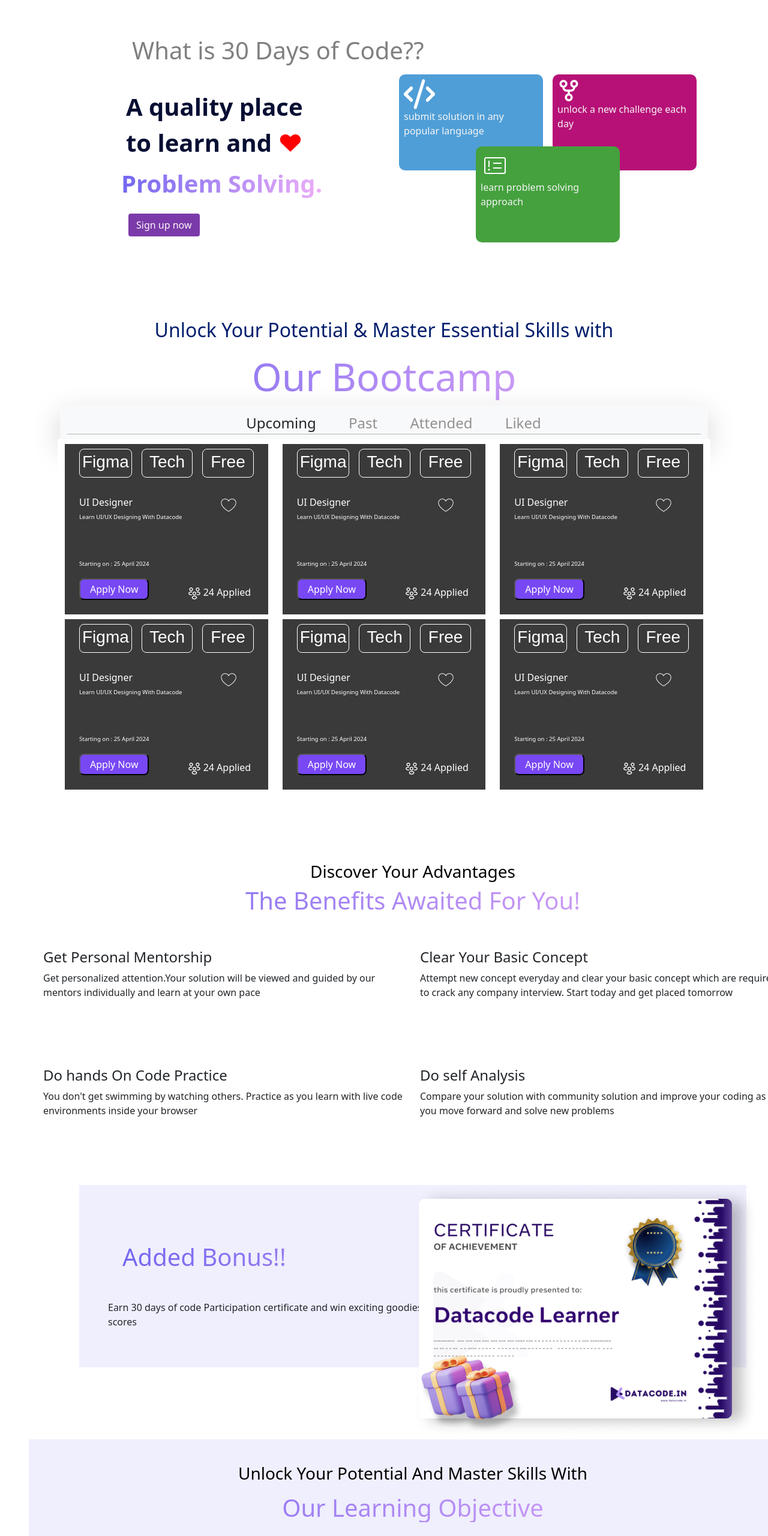
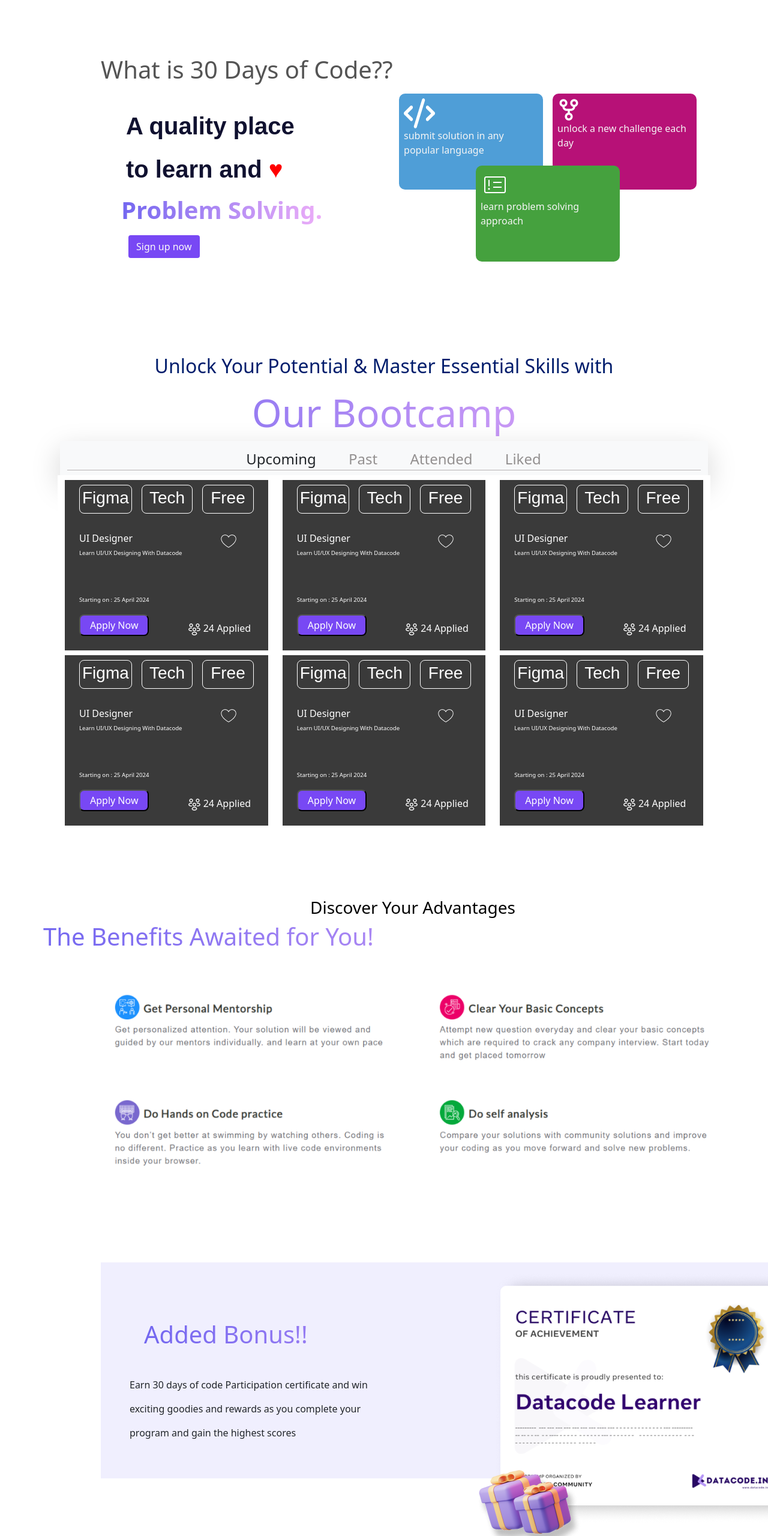
Before and after one commit to AnushkaTomar123/landing_page_30DaysOfCode, a plain HTML site: page index.html in a window 1280 px wide. Shown: the part 1282-3842 px from the top of the page at 60% size. Drawn offline with nearby package versions, Linux system fonts and the light colour scheme.

Commit message:
features added

```diff
--- a/index.html
+++ b/index.html
@@ -4,6 +4,7 @@
     <meta charset="UTF-8">
     <meta name="viewport" content="width=device-width, initial-scale=1.0">
     <link rel="stylesheet" href="./styles/style.css">
+    <link rel="stylesheet" href="./styles/media.css">
     <link rel="stylesheet" href="https://cdnjs.cloudflare.com/ajax/libs/font-awesome/6.6.0/css/all.min.css" integrity="sha512-Kc323vGBEqzTmouAECnVceyQqyqdsSiqLQISBL29aUW4U/M7pSPA/gEUZQqv1cwx4OnYxTxve5UMg5GT6L4JJg==" crossorigin="anonymous" referrerpolicy="no-referrer" />
     <link href="https://cdn.jsdelivr.net/npm/bootstrap@5.0.2/dist/css/bootstrap.min.css" rel="stylesheet" integrity="sha384-EVSTQN3/azprG1Anm3QDgpJLIm9Nao0Yz1ztcQTwFspd3yD65VohhpuuCOmLASjC" crossorigin="anonymous">
     <script src="https://cdn.jsdelivr.net/npm/@popperjs/core@2.9.2/dist/umd/popper.min.js" integrity="sha384-IQsoLXl5PILFhosVNubq5LC7Qb9DXgDA9i+tQ8Zj3iwWAwPtgFTxbJ8NT4GN1R8p" crossorigin="anonymous"></script>
@@ -60,20 +61,21 @@
               </div>
             </section>
 
-            <section class=" secondpart container-fluid m-5  ">
-              <h1 class="text-sm-start text-center " >What is 30 Days of Code??</h1>
-              <div class="container d-flex " >
+            <section class=" secondpart container-fluid  m-lg-5 p-lg-4 m-sm-3 p-sm-2 m-1 p-1  ">
+              <h1 class="text-start mx-lg-5 m-1 px-lg-5 p-1" >What is 30 Days of Code??</h1>
+              <div class="container d-lg-flex" >
                 <div class="contentsA1 mx-5  my-3 px-4 py-2">
 
-                  <p class="nrml m-1 p-1 text-start"><b>A quality place <br> to learn and </b> <span >♥</span><br> <p class="gradient m-0 p-0 text-start"><b>Problem Solving.</b></p>
-                  </p>
+                  <p class="nrml m-1 p-1 text-start">A quality place  </p><p class="nrml m-1 p-1 text-start">to learn and  <span >♥</span> </p> <p class="gradient m-0 p-0 text-start"><b>Problem Solving.</b></p>
+
                   <div class="m-2 p-1"><button  class="btn" >Sign up now</button></div>
               </div>
 
-              <div class="colorbox mx-5 ">
+              <div class="colorbox mx-5 d-sm-flex justify-content-center ">
               <div class="bluebox  p-2 m-2 text-start "><span><img src="./styles/images/toggler.png " ></span><br><p>submit solution in any popular language</p></div>
+              <div class="greenbox  p-2  text-start"><span><img src="./styles/images/material-symbols-light_problem-outline.png"></span><br><p>learn problem solving approach</p></div>
               <div class="pinkbox  p-2 m-2  text-start"><span><img src="./styles/images/gravity-ui_code-fork.png"></span><br><p>unlock a new challenge each day</p></div>
-              <div class="greenbox  p-2  text-start"><span><img src="./styles/images/material-symbols-light_problem-outline.png"></span><br><p>learn problem solving approach</p></div>
+
               </div>
             </div>
           </section>
@@ -170,13 +172,13 @@
                       <p>Learn UI/UX Designing With Datacode</p></div>
                       <div ><img src="./styles/images/Vector.png"></imgsrc></div>
                       </div>
-                      <div class=" d-flex   p-4  down">
+                      <div class="  down d-flex   p-lg-4 p-1 ">
                        <div >
                        <p>Starting on : 25 April 2024</p>
-                       <button class="px-3 py-1">Apply Now</button>
+                       <button class="px-lg-3 py-lg-1 px-1 py-0">Apply Now</button>
                        </div>
                        <div >
-                       <span><img src="./styles/images/people.png"></span>
+                       <span><img src="./styles/images/people.png" class="img-fluid"></span>
                        <span>24 Applied</span>
                        </div>
                        </div>
@@ -278,19 +280,13 @@
             <section class="fourthpart container-fluid m-lg-5 m-sm-3 m-1 p-lg-4 p-sm-2 p-1">
               <!--fourth sec  code-->
               <h3 class="text-center">Discover Your Advantages</h3>
-              <h1 class="text-center">The Benefits Awaited For You!</h1>
-              <div class="d-flex justify-content-space-between row">
-               <div class="fourdiv text-start col-sm-6 col-12 my-5 "><span></span><h4>Get Personal Mentorship</h4><p>Get personalized attention.Your solution will be viewed and guided by our mentors individually and learn at your own pace</p></div>
-               <div class="fourdiv text-start col-sm-6 col-12 my-5 "><span></span><h4>Clear Your Basic Concept</h4><p>Attempt new concept everyday and clear your basic concept which are required to crack any company interview. Start today and get placed tomorrow</p></div>
-               <div class="fourdiv text-start col-sm-6 col-12 my-5"><span></span><h4>Do hands On Code Practice</h4><p>You don't get swimming by watching others. Practice as you learn with live code environments inside your browser</p></div>
-               <div class="fourdiv text-start col-sm-6 col-12 my-5"><span></span><h4>Do self Analysis</h4><p>Compare your solution with community solution and improve your coding as you move forward and solve new problems</p></div></div>
-               <div class="container-fluid d-flex">
-               <div class="fourdivdiv position-relative m-5 p-5"><h1 class="text-start mx-4 my-5">Added Bonus!!</h1>
-               <p>Earn 30 days of code Participation certificate and win exciting goodies and rewards as you complete your program and gain the highest scores</p>
-               </div><div>
-                <div class=" position-absolute start-50 "><img src="./styles/images/certificate.png"class="img-fluid m-lg-4 m-2 p-lg-4 p-2">
-                  <div class="position-absolute top-50"><img src="./styles/images/gift.png"class="img-fluid m-lg-4 m-2 p-lg-4 p-2"></div></div>
-                </div>
+              <h1>The Benefits Awaited for You!</h1>
+             <div class="m-lg-3 p-lg-3 m-1 p-1"><img src="./styles/images/fourdiv.png" class="img-fluid"> </div>
+               <div class=" bonus container-fluid m-5 p-5">
+               <div class="  fourdivdiv  p-5  "><h1 class="text-start mx-4 my-5">Added Bonus!!</h1>
+               <p >Earn 30 days of code Participation certificate and win</p><p > exciting goodies and rewards as you complete your</p><p>program and gain the highest scores</p> </div>
+               <img src="./styles/images/certificate.png"class=" bonusA img-fluid m-lg-4 m-2 p-lg-4 p-2">
+               <img src="./styles/images/gift.png"class="bonusB img-fluid m-lg-4 m-2 p-lg-4 p-2">
                </div>
             </section>
             <!--fifth section code-->
@@ -317,7 +313,7 @@
               </div>
             </section>
             <!--sixth part code-->
-            <section class="container-fluid m-5 p-5">
+            <section class="container-fluid m-lg-5 p-lg-5 m-3 p-2">
                <div class="sixthpart">
                  <div class="d-flex ">
                   <div ><img src="./styles/images/boxes.png" class="img-fluid"></div>
--- /dev/null
+++ b/styles/media.css
@@ -0,0 +1,24 @@
+@media  only screen and (max-width: 480px)
+{
+    .colorbox .greenbox{
+     visibility: hidden;
+    }
+    .samebox .up{
+        display: flex;
+        flex-direction: column;
+    }
+    .samebox .up .upsame{
+        text-align: start;
+    }
+    .samebox .down {
+        display: flex;
+        flex-direction: column;
+    }
+    .fourthpart .bonus .bonusA{
+        visibility: hidden;
+    }
+    .fourthpart .bonus .bonusB{
+        visibility: hidden;
+    }
+
+}
--- a/styles/style.scss
+++ b/styles/style.scss
@@ -102,15 +102,16 @@
 
    .secondpart{
     h1{
-        color:gray;
-        margin-left: 10rem;
+        color:rgba(0, 0, 0, 0.67);
+        ;
        }
     .contentsA1{
 
        .nrml{
-        color:#060e33;
+        color: #101130;
+        font-weight: 700 ;
         font-size:2.5rem;
-        font-family: system-ui, -apple-system, BlinkMacSystemFont, 'Segoe UI', Roboto, Oxygen, Ubuntu, Cantarell, 'Open Sans', 'Helvetica Neue', sans-serif;
+        font-family:Arial, Helvetica, sans-serif;
 
        }
 
@@ -125,7 +126,8 @@
 
         }}
         .btn{
-            background-color: rgb(123, 58, 169);
+            background-color:rgba(120, 72, 244, 1);
+            ;
             color:#fcfafa;
 
         }
@@ -133,8 +135,6 @@
 
 
     .colorbox{
-    display:flex;
-    justify-content: center;
     position:relative;
     .bluebox{
         height:10rem;
@@ -157,6 +157,7 @@
         width:15rem;
         position:absolute;
         top:8rem;
+        z-index: 35;
         background-color: rgb(69, 161, 62);
         color:whitesmoke;
         border-radius: 10px;
@@ -266,15 +267,35 @@
                 color:transparent;
 
             }
+            .bonus{
+                position: relative;
+                box-shadow: #00000040;
             .fourdivdiv{
                 background-color: #f0effe;
+                text-wrap: wrap;
+
 
                 h1{
                     background: linear-gradient(90deg,#7367F0,#EDAEF8);
                     background-clip: text;
                     color:transparent;
 
+                }}
+                .bonusA{
+                    filter: blur(0.01rem);
+                    position: absolute;
+                    right: -6rem;
+                    top:1rem;
+                    bottom: 0;
+
                 }
+                .bonusB{
+                    position: absolute;
+                    right:20rem;
+                    top:20rem;
+                    bottom: 0;
+                }
+
             }
         }
         .fifthpart{
```
Also changed, not shown: styles/images/fourdiv.png (added), styles/style.css, 1 other file.
